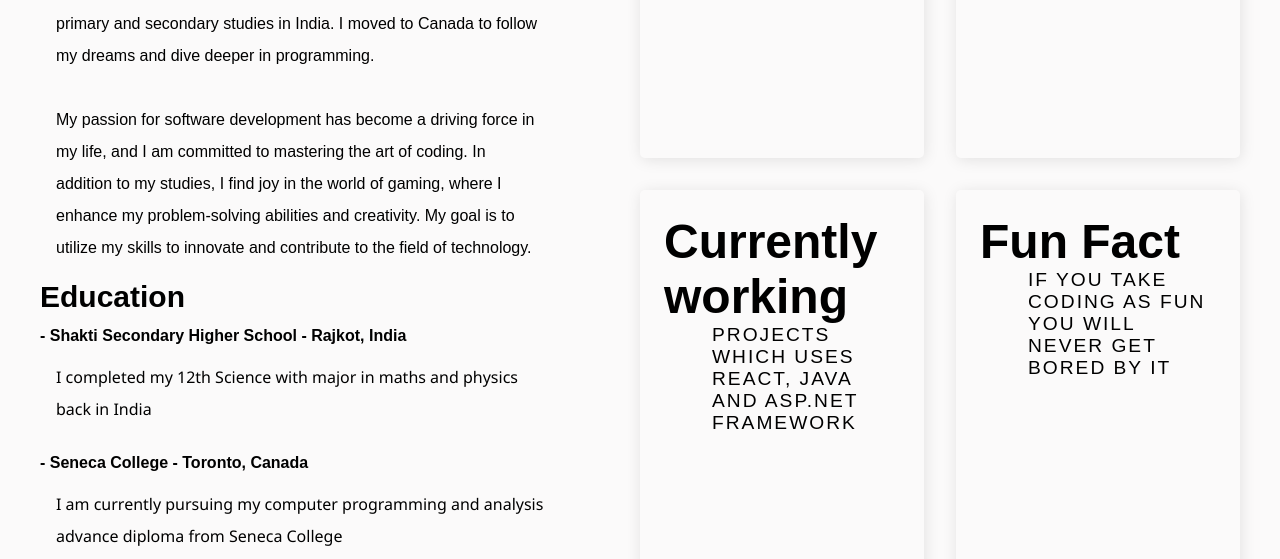
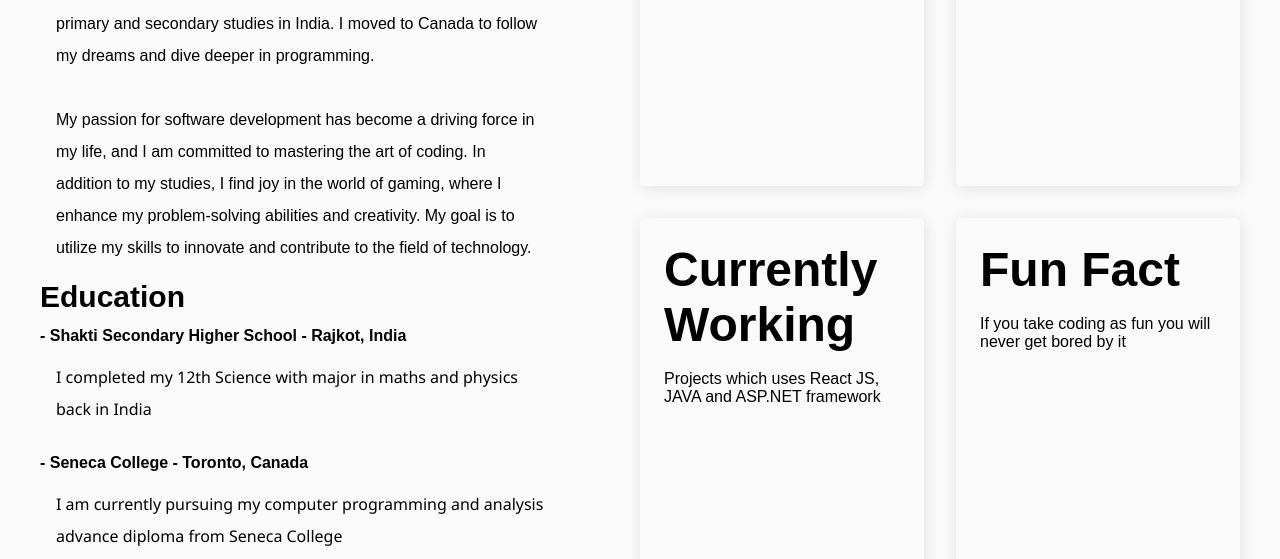
Before and after one commit to AryaKAVARR/My-Portfolio, a website: page index.html in a window 1280 px wide. Shown: the part 1170-1729 px from the top of the page. Drawn offline with Linux system fonts and the light colour scheme.

Commit message:
final commit

```diff
--- a/index.html
+++ b/index.html
@@ -129,14 +129,14 @@
               </div>
               <div class="about-item">
                   <div class="abt-text">
-                      <p class="large-text">Currently working</p>
-                      <p class="small-text">Projects which uses react, JAVA and ASP.NET framework</p>
+                      <p class="large-text">Currently Working</p>
+                      <p class="small-text"> </p><br />Projects which uses React JS, JAVA and ASP.NET framework</p>
                   </div>
               </div>
               <div class="about-item">
                   <div class="abt-text">
                       <p class="large-text"> Fun Fact</p>
-                      <p class="small-text">If you take coding as fun you will never get bored by it</p>
+                      <p class="small-text"></p> <br />If you take coding as fun you will never get bored by it</p>
                   </div>
               </div>
           </div>
```
